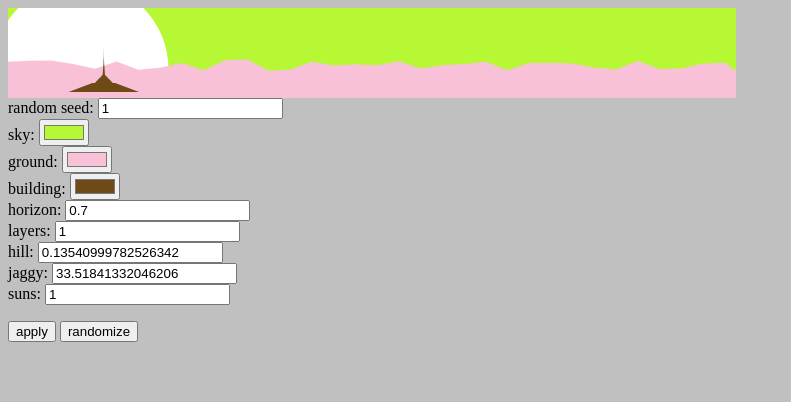
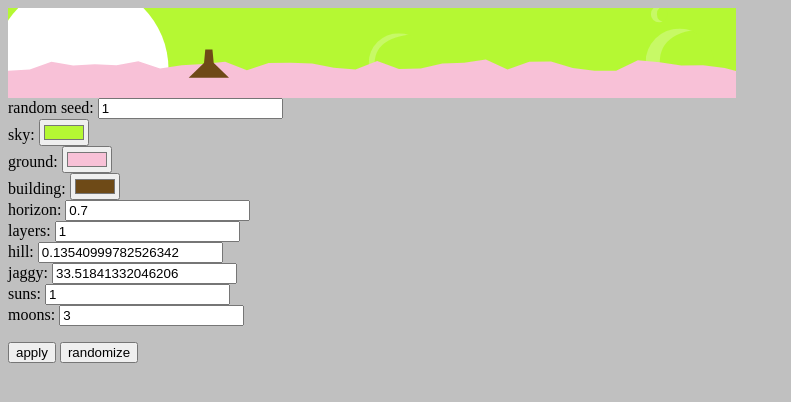
Before and after one commit to smogheap/theend, a plain HTML site: page prototype-planetscape/index.html in a window 1280 px wide. Shown: the whole page, without its empty margins (0-791 px from the left). Drawn offline with Linux system fonts and the light colour scheme.

Commit message:
tweaks and upgrades to planetscape prototype

```diff
--- a/prototype-planetscape/index.html
+++ b/prototype-planetscape/index.html
@@ -23,6 +23,7 @@
       hill: <input name="hill"><br>
       jaggy: <input name="jaggy"><br>
       suns: <input name="suns"><br>
+      moons: <input name="moons"><br>
     </form>
     <button onclick="javascript:apply();">apply</button>
     <button onclick="javascript:randomize();">randomize</button>
--- a/prototype-planetscape/src/scape.js
+++ b/prototype-planetscape/src/scape.js
@@ -99,6 +99,35 @@ function draw_sun(radius, alpha) {
 	SCAPE.ctx.fill();
 	SCAPE.ctx.restore();
 }
+function draw_moon(radius, color) {
+	SCAPE.ctx.save();
+//	console.log(radius);
+	var x = (random() * (SCAPE.canv.width / 2)) + (SCAPE.canv.width / 2);
+	var y = random() * (SCAPE.canv.height * SCAPE.horizon);
+	var sliver = Math.min(random(), 0.8) * radius;
+
+	SCAPE.ctx.fillStyle = SCAPE.sky;
+	SCAPE.ctx.beginPath();
+	SCAPE.ctx.arc(x, y, radius, 0, Math.PI * 2);
+	SCAPE.ctx.closePath();
+	SCAPE.ctx.fill();
+
+	SCAPE.ctx.beginPath();
+	SCAPE.ctx.moveTo(x + radius, y - radius);
+	//SCAPE.ctx.quadraticCurveTo(x - sliver, y, x + radius, y + radius);
+	SCAPE.ctx.quadraticCurveTo(x - sliver, y - radius, x - sliver, y);
+	SCAPE.ctx.quadraticCurveTo(x - sliver, y + radius, x + radius, y + radius);
+	SCAPE.ctx.lineTo(x - radius, y + radius);
+	SCAPE.ctx.lineTo(x - radius, y - radius);
+	SCAPE.ctx.clip();
+
+	SCAPE.ctx.fillStyle = color;
+	SCAPE.ctx.beginPath();
+	SCAPE.ctx.arc(x, y, radius, 0, Math.PI * 2);
+	SCAPE.ctx.closePath();
+	SCAPE.ctx.fill();
+	SCAPE.ctx.restore();
+}
 function draw_building(color) {
 	var basey;
 	var width1;
@@ -150,8 +179,16 @@ function draw() {
 	var i;
 
 	var sunalpha = Math.min(random() + 0.5, 1);
+	if(SCAPE.suns > 1) {
+		sunalpha = 1;
+	}
 	for(i = 0; i < SCAPE.suns; i++) {
 		draw_sun(random() * SCAPE.canv.height, sunalpha);
+	}
+	var moonalpha = 0.75; // Math.max(random(), 0.75);
+	for(i = 0; i < SCAPE.moons; i++) {
+		draw_moon(random() * SCAPE.canv.height / 2, lerp_color(
+			"#ffffff", SCAPE.sky, moonalpha));
 	}
 
 	if(SCAPE.layers) {
@@ -181,6 +218,7 @@ function apply() {
 	SCAPE.jaggy = parseFloat(document.getElementsByName("jaggy")[0].value,
 							 null);
 	SCAPE.suns = parseInt(document.getElementsByName("suns")[0].value, null);
+	SCAPE.moons = parseInt(document.getElementsByName("moons")[0].value, null);
 	draw();
 }
 function setup() {
@@ -194,6 +232,7 @@ function setup() {
 	document.getElementsByName("hill")[0].value = random() * 0.5;
 	document.getElementsByName("jaggy")[0].value = random() * 50;
 	document.getElementsByName("suns")[0].value = Math.floor(random() * 2) + 1;
+	document.getElementsByName("moons")[0].value = Math.floor(random() * 4);
 
 	apply();
 }
```
